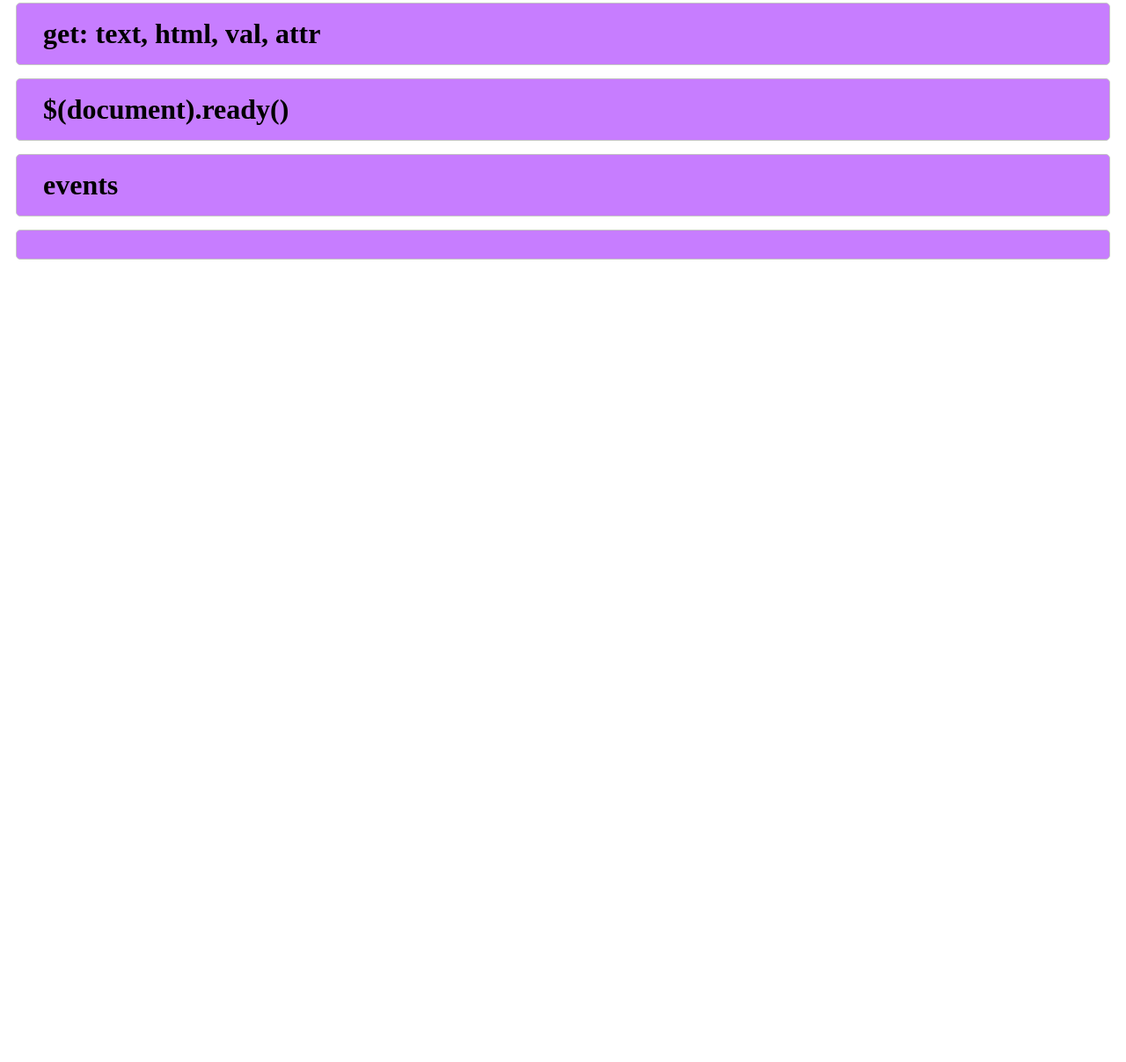
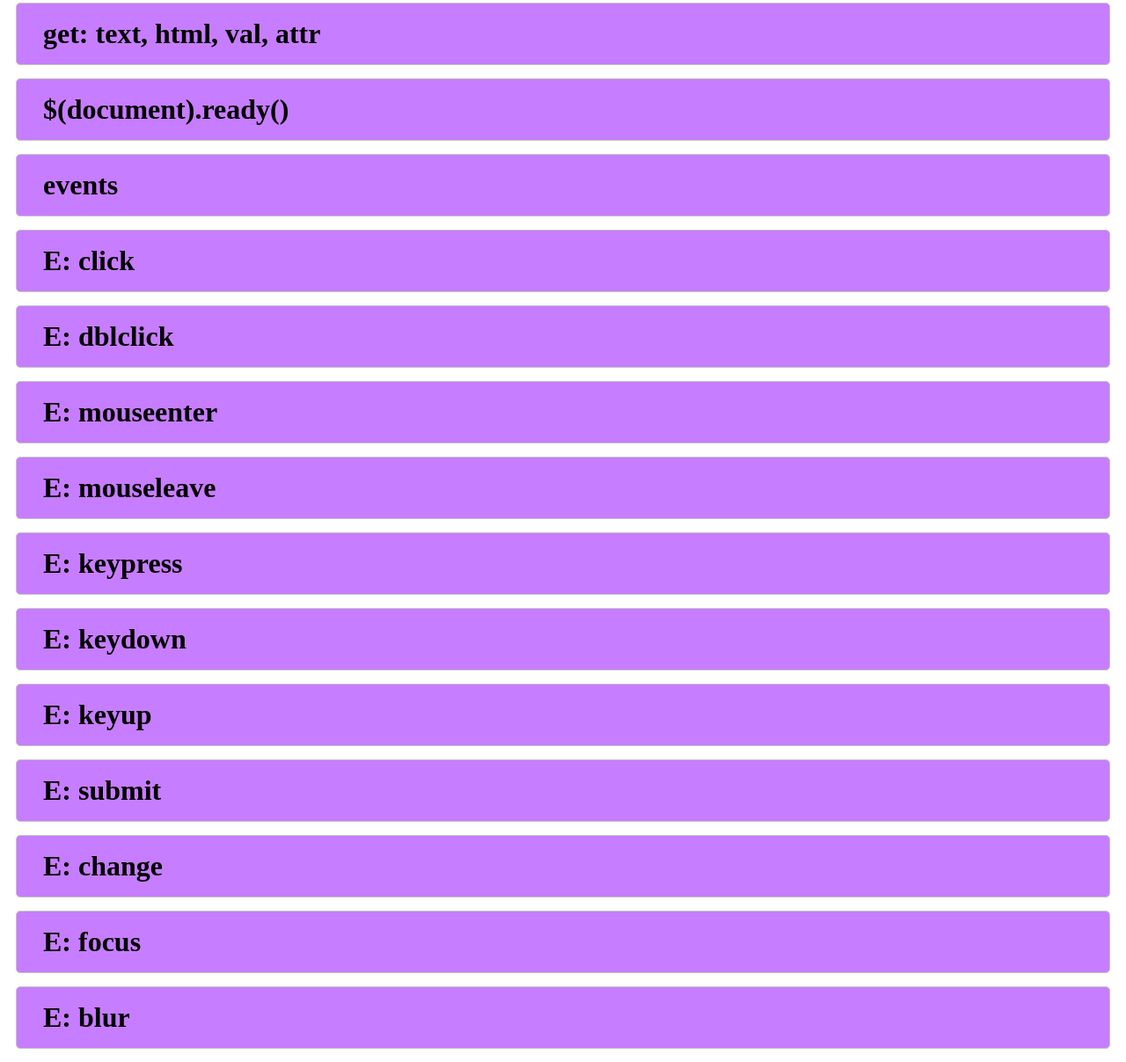
Before and after one commit to roozbehshafieebafti/html-class, a plain HTML site: page pages/js.html in a window 1280 px wide. Shown: the part 10503-11710 px from the top of the page at 88% size. Before the commit the page ends 10813 px from the top, so only its background shows below. Drawn offline with Linux system fonts and the light colour scheme.

Commit message:
jq events

```diff
--- a/pages/js.html
+++ b/pages/js.html
@@ -133,7 +133,17 @@
         <div class="card card-8">get: text, html, val, attr</div>
         <div class="card card-8">$(document).ready()</div>
         <div class="card card-8">events</div>
-        <div class="card card-8"></div>
+        <div class="card card-8">E:     click</div>
+        <div class="card card-8">E:     dblclick</div>
+        <div class="card card-8">E:     mouseenter</div>
+        <div class="card card-8">E:     mouseleave</div>
+        <div class="card card-8">E:     keypress</div>
+        <div class="card card-8">E:     keydown</div>
+        <div class="card card-8">E:     keyup</div>
+        <div class="card card-8">E:     submit</div>
+        <div class="card card-8">E:     change</div>
+        <div class="card card-8">E:     focus</div>
+        <div class="card card-8">E:     blur</div>
     </main>
 </body>
 </html>
```
